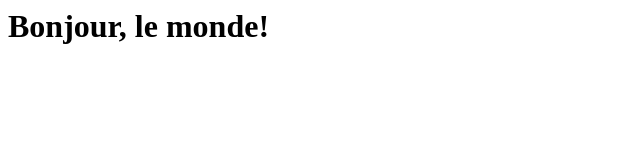
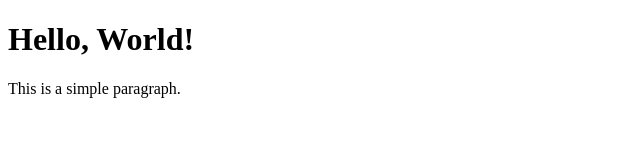
Before and after one commit to uncleailabs/uncleailabs.github.io, a plain HTML site: page index.html in a window 1280 px wide. Shown: the whole page, without its empty margins (0-640 px from the left). Drawn offline with Linux system fonts and the light colour scheme.

Commit message:
Update index.html

```diff
--- a/index.html
+++ b/index.html
@@ -1 +1,12 @@
-<h1>Bonjour, le monde!</h1>
+<!DOCTYPE html>
+<html lang="en">
+<head>
+    <meta charset="UTF-8">
+    <meta name="viewport" content="width=device-width, initial-scale=1.0">
+    <title>Document</title>
+</head>
+<body>
+    <h1>Hello, World!</h1>
+    <p>This is a simple paragraph.</p>
+</body>
+</html>
```
